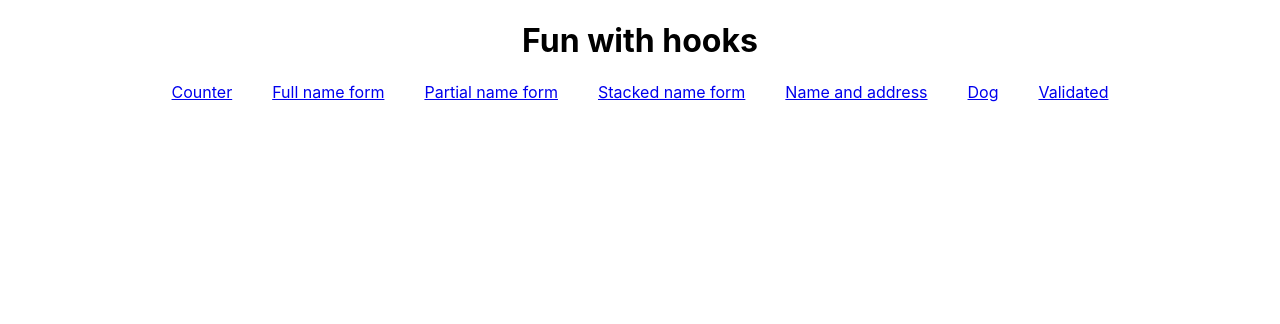
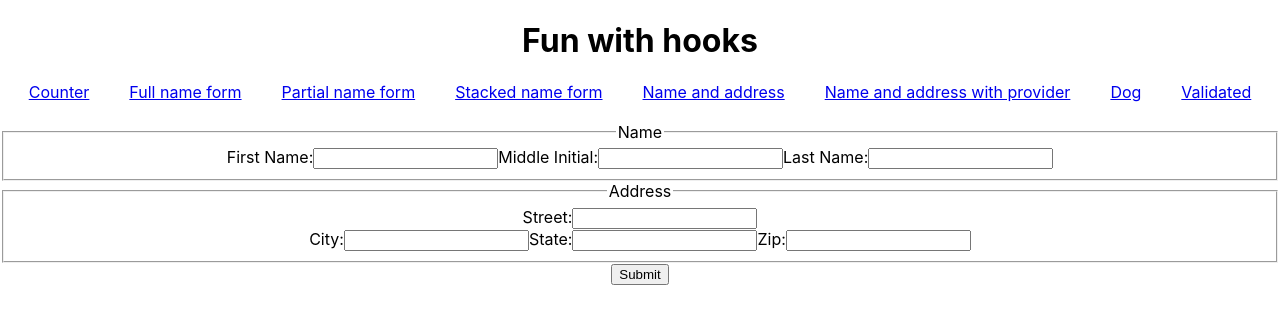
Before and after one commit to jameskylstra/hooks-examples, a React (Create React App) app: page /name-and-address-prov in a window 1280 px wide. Shown: the top 324 px of the page. Built offline with nearby package versions, Linux system fonts and the light colour scheme.

Commit message:
add providers counterexample

```diff
--- /dev/null
+++ b/src/AddressForm/withAddressForm.js
@@ -0,0 +1,46 @@
+import React from 'react';
+import AddressForm from './AddressForm';
+
+const withAddressForm = (UIComponent = AddressForm) =>
+  Component =>
+    class withAddressFormInternal extends React.Component {
+      constructor(props) {
+        super(props);
+        this.state = {
+          street: '',
+          city: '',
+          usState: '',
+          zip: '',
+        };
+        this.setStreet = this.setter.bind(this, 'street');
+        this.setCity = this.setter.bind(this, 'city');
+        this.setUsState = this.setter.bind(this, 'usState');
+        this.setZip = this.setter.bind(this, 'zip');
+      }
+
+      setter(fieldName, value) {
+        this.setState({ [fieldName]: value });
+      }
+
+      render() {
+        const {
+          street,
+          city,
+          usState,
+          zip,
+        } = this.state;
+        const formState = {
+          street: { value: street, set: this.setStreet },
+          city: { value: city, set: this.setCity },
+          usState: { value: usState, set: this.setUsState },
+          zip: { value: zip, set: this.setZip },
+        };
+        const merged = {
+          ...this.props,
+          addressForm: [ formState, <UIComponent {...formState} /> ],
+        };
+        return <Component {...merged} />;
+      }
+    };
+
+export default withAddressForm;
--- a/src/App.js
+++ b/src/App.js
@@ -7,6 +7,7 @@ import Counter from './Counter';
 import FirstAndLastForm from './FirstAndLastForm';
 import StackedNameForm from './StackedNameForm';
 import NameAndAddress from './NameAndAddress';
+import NameAndAddressProvider from './NameAndAddressProvider';
 import DogForm from './DogForm';
 import useNameForm from './NameForm/useNameForm';
 import useValidatedForm from './ValidatedForm/useValidatedForm';
@@ -28,6 +29,9 @@ const  App = () => {
           <Link to="/name-no-middle" style={{ margin: '20px' }}>Partial name form</Link>
           <Link to="/name-stacked" style={{ margin: '20px' }}>Stacked name form</Link>
           <Link to="/name-and-address" style={{ margin: '20px' }}>Name and address</Link>
+          <Link to="/name-and-address-prov" style={{ margin: '20px' }}>
+            Name and address with provider
+          </Link>
           <Link to="/dog" style={{ margin: '20px' }}>Dog</Link>
           <Link to="/validated" style={{ margin: '20px' }}>Validated</Link>
         </nav>
@@ -36,6 +40,7 @@ const  App = () => {
         <Route path="/name-no-middle" render={() => firstLastUI}/>
         <Route path="/name-stacked" render={() => stackedNameUI}/>
         <Route path="/name-and-address" component={NameAndAddress}/>
+        <Route path="/name-and-address-prov" component={NameAndAddressProvider}/>
         <Route path="/dog" render={() => dogUI}/>
         <Route path="/validated" render={() => validatedUI}/>
       </div>
--- /dev/null
+++ b/src/NameAndAddressProvider.js
@@ -0,0 +1,33 @@
+import React from 'react';
+import withNameForm from './NameForm/withNameForm';
+import withAddressForm from './AddressForm/withAddressForm';
+
+const NameAndAddressProviderComponent = ({ nameForm, addressForm }) => {
+  const [nameFormState, nameFormUI] = nameForm;
+  const [addressFormState, addressFormUI] = addressForm;
+  const onSave = (e) => {
+    e.preventDefault();
+    alert(`Saving name as ${nameFormState.firstName.value} ${nameFormState.middleInitial.value} ${nameFormState.lastName.value}.`);
+    alert(`Saving address:
+    ${addressFormState.street.value}
+    ${addressFormState.city.value}, ${addressFormState.usState.value} ${addressFormState.zip.value}`);
+  };
+  return (
+    <form onSubmit={onSave}>
+      <fieldset>
+        <legend>Name</legend>
+        {nameFormUI}
+      </fieldset>
+      <fieldset>
+        <legend>Address</legend>
+        {addressFormUI}
+      </fieldset>
+      <button type="submit">Submit</button>
+    </form>
+  );
+};
+
+export { NameAndAddressProviderComponent };
+export default withNameForm()(
+  withAddressForm()(NameAndAddressProviderComponent)
+);
--- /dev/null
+++ b/src/NameForm/withNameForm.js
@@ -0,0 +1,38 @@
+import React from 'react';
+import NameForm from './NameForm';
+
+const withNameForm = (UIComponent = NameForm) =>
+  Component =>
+    class withNameFormInternal extends React.Component {
+      constructor(props) {
+        super(props);
+        this.state = {
+          firstName: '',
+          lastName: '',
+          middleInitial: '',
+        };
+        this.setFirstName = this.setter.bind(this, 'firstName');
+        this.setLastName = this.setter.bind(this, 'lastName');
+        this.setMiddleInitial = this.setter.bind(this, 'middleInitial');
+      }
+
+      setter(fieldName, value) {
+        this.setState({ [fieldName]: value });
+      }
+
+      render() {
+        const { firstName, lastName, middleInitial } = this.state;
+        const formState = {
+          firstName: { value: firstName, set: this.setFirstName },
+          lastName: { value: lastName, set: this.setLastName },
+          middleInitial: { value: middleInitial, set: this.setMiddleInitial },
+        };
+        const merged = {
+          ...this.props,
+          nameForm: [ formState, <UIComponent {...formState} /> ],
+        };
+        return <Component {...merged} />;
+      }
+    };
+
+export default withNameForm;
```
Also changed, not shown: 1 other file (tests, documents, lock files or other folders).
